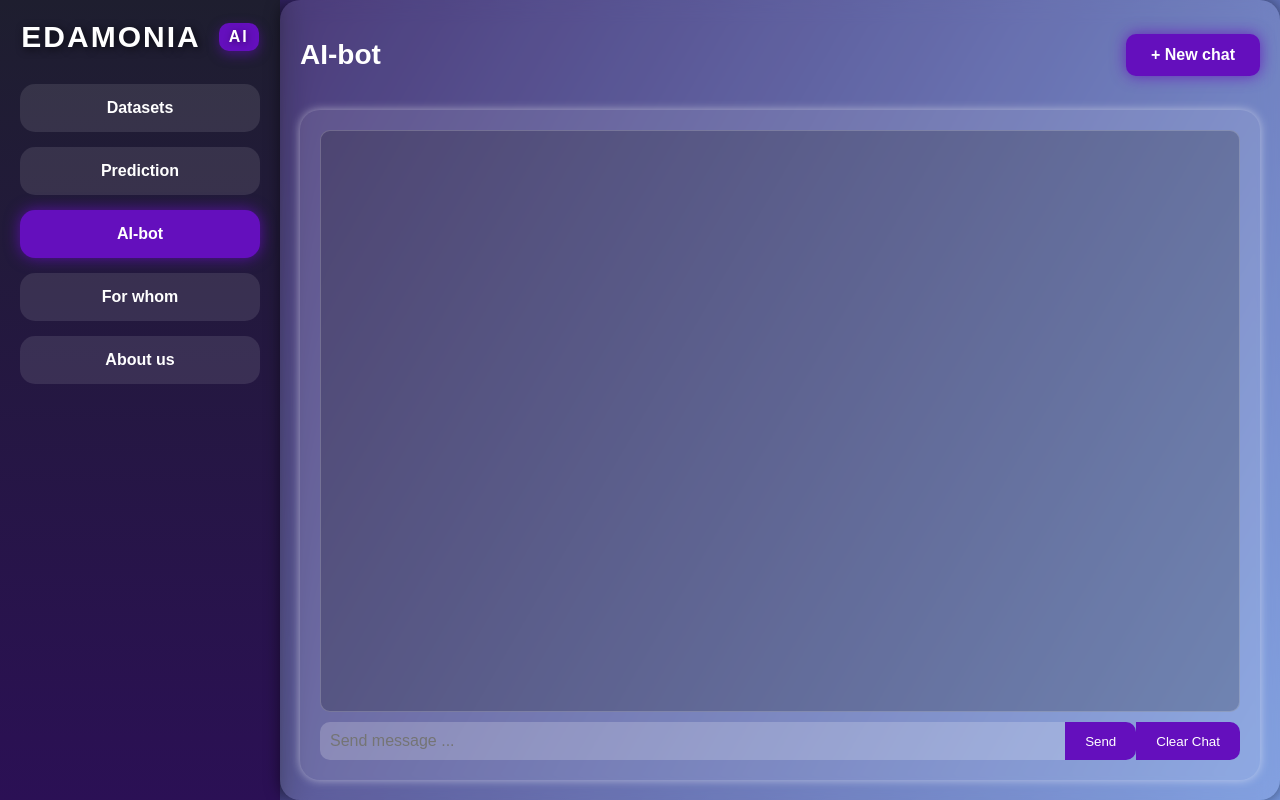
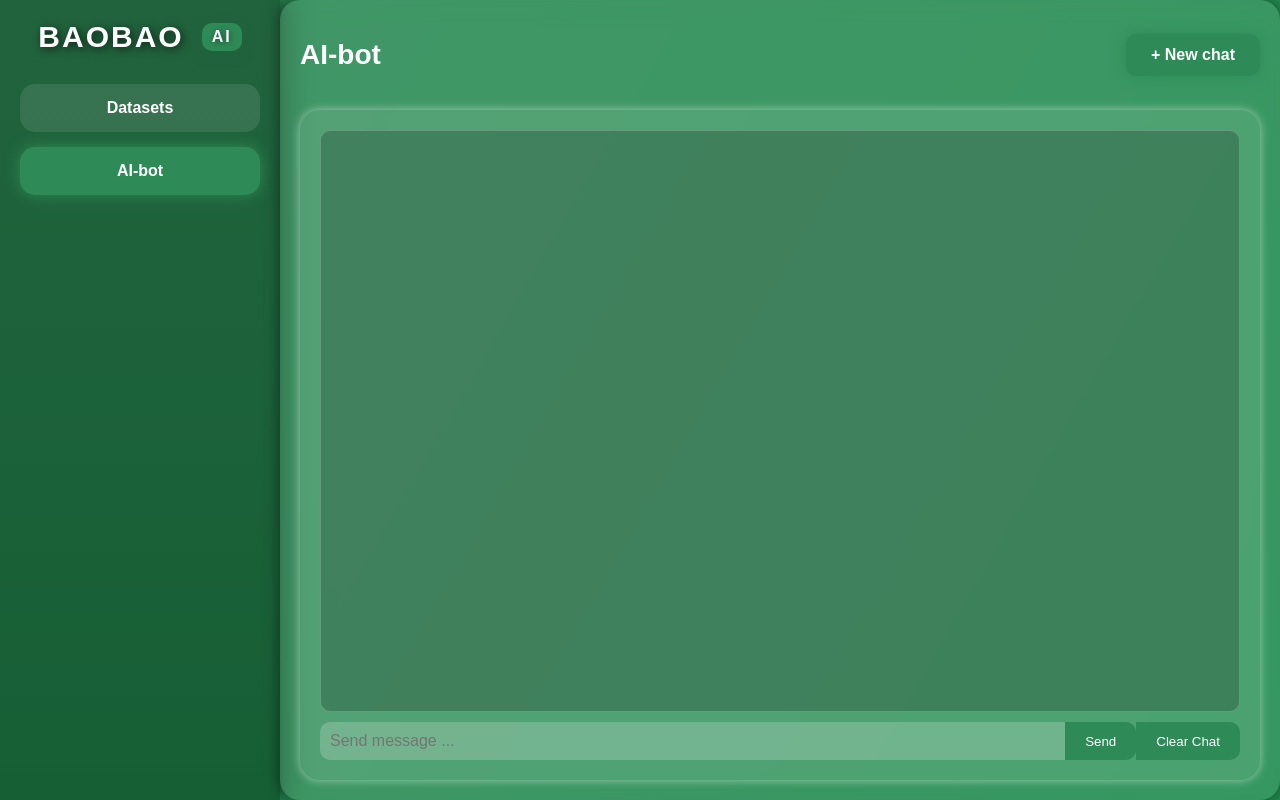
Before and after one commit to Yura0Bodnar/Edamonia_FrontEnd, a Python web app: template templates/ai-bot.html in a window 1280 px wide. Run offline with Jinja, Linux system fonts and the light colour scheme; the template is opened without the code that fills it, so the values that code supplies are empty.

Commit message:
Change color to green

```diff
--- a/static/css/ai-bot.css
+++ b/static/css/ai-bot.css
@@ -5,7 +5,7 @@ body {
     font-family: 'Poppins', sans-serif;
     display: flex;
     height: 100vh;
-    background: linear-gradient(120deg, #2b1055, #7597de);
+    background: linear-gradient(120deg, #2E8B57, #208c4f);
     color: white;
     overflow: hidden;
 }
@@ -13,7 +13,7 @@ body {
 /* Ліва панель */
 .left-panel {
     width: 20%;
-    background: linear-gradient(180deg, #1e1e2f, #2b1055);
+    background: linear-gradient(180deg, #21633d, #165f35);
     display: flex;
     flex-direction: column;
     align-items: center;
@@ -31,7 +31,7 @@ body {
 }
 
 .ai-badge {
-    background-color: #640fbd;
+    background-color: #2E8B57;
     color: white;
     border-radius: 10px;
     padding: 5px 10px;
@@ -62,9 +62,9 @@ body {
 }
 
 .nav-item.active {
-    background: #640fbd;
+    background: #2E8B57;
     color: white;
-    box-shadow: 0 0 15px rgba(100, 15, 189, 0.8);
+    box-shadow: 0 0 15px #2E8B57;
 }
 
 /* Основний контент */
@@ -95,19 +95,19 @@ body {
 
 .new-chat-button {
     padding: 12px 25px;
-    background: #640fbd;
+    background: #2E8B57;
     color: white;
     border: none;
     border-radius: 10px;
     cursor: pointer;
     font-weight: bold;
     font-size: 16px;
-    box-shadow: 0 0 15px rgba(100, 15, 189, 0.8);
+    box-shadow: 0 0 15px #2E8B57;
     transition: transform 0.3s ease, background 0.3s ease;
 }
 
 .new-chat-button:hover {
-    background: #520ca1;
+    background: rgba(255, 255, 255, 0.3);
     transform: scale(1.1);
 }
 
@@ -164,7 +164,7 @@ body {
 
 .chat-input button {
     padding: 10px 20px;
-    background: #640fbd;
+    background: #2E8B57;
     color: white;
     border: none;
     border-radius: 0 10px 10px 0;
@@ -173,7 +173,7 @@ body {
 }
 
 .chat-input button:hover {
-    background: #520ca1;
+    background: #2E8B57;
 }
 
 /* Список чатів */
@@ -205,15 +205,15 @@ body {
 }
 
 .chat-item:hover {
-    background: #640fbd;
+    background: #2E8B57;
     color: white;
     transform: scale(1.05);
 }
 
 .chat-item.active {
-    background: #640fbd;
+    background: #2E8B57;
     color: #fff;
-    box-shadow: 0 0 15px rgba(100, 15, 189, 0.8);
+    box-shadow: 0 0 15px #2E8B57;
 }
 
 .chat-options {
@@ -290,18 +290,18 @@ body {
 }
 
 .ai-badge {
-    background-color: #640fbd;
+    background-color: #2E8B57;
     color: white;
     border-radius: 10px;
     padding: 5px 10px;
     font-size: 16px;
     text-shadow: 1px 1px 6px rgba(0, 0, 0, 0.5);
-    box-shadow: 0px 4px 12px rgba(100, 15, 189, 0.5);
+    box-shadow: 0px 4px 12px #21633d;
     transition: transform 0.3s ease, box-shadow 0.3s ease;
 }
 
 /* Ефекти при наведенні */
 .logo a:hover .logo-text, .logo a:hover .ai-badge {
     transform: scale(1.1);
-    box-shadow: 0px 6px 15px rgba(100, 15, 189, 0.8);
+    box-shadow: 0px 6px 15px #21633d
 }
--- a/templates/ai-bot.html
+++ b/templates/ai-bot.html
@@ -20,7 +20,7 @@
         <!-- Логотип -->
         <div class="logo">
             <a href="index.html">
-                <span class="logo-text">Edamonia</span>
+                <span class="logo-text">BaoBao</span>
                 <span class="ai-badge">AI</span>
             </a>
         </div>
@@ -28,10 +28,10 @@
         <!-- Меню навігації -->
         <nav class="nav-menu">
             <a href="dataset.html" class="nav-item">Datasets</a>
-            <a href="prediction.html" class="nav-item">Prediction</a>
+            <!-- <a href="prediction.html" class="nav-item">Prediction</a> -->
             <a href="ai-bot.html" class="nav-item active">AI-bot</a>
-            <a href="#" class="nav-item">For whom</a>
-            <a href="about_us.html" class="nav-item">About us</a>
+            <!-- <a href="#" class="nav-item">For whom</a> -->
+            <!-- <a href="about_us.html" class="nav-item">About us</a> -->
         </nav>
     </div>
 
```
Also changed, not shown: static/css/dataset.css (+11 -11 lines), templates/dataset.html (+5 -5 lines), templates/index.html (+7 -6 lines).
